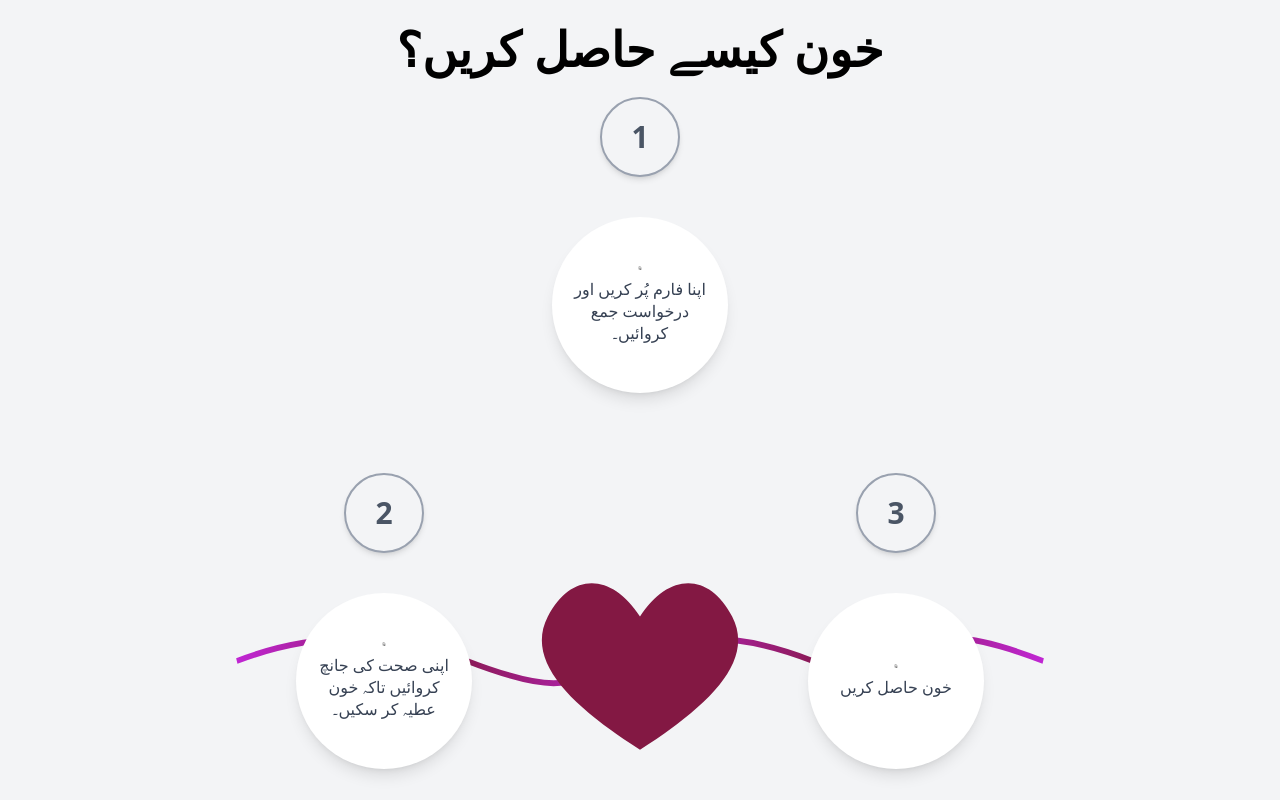
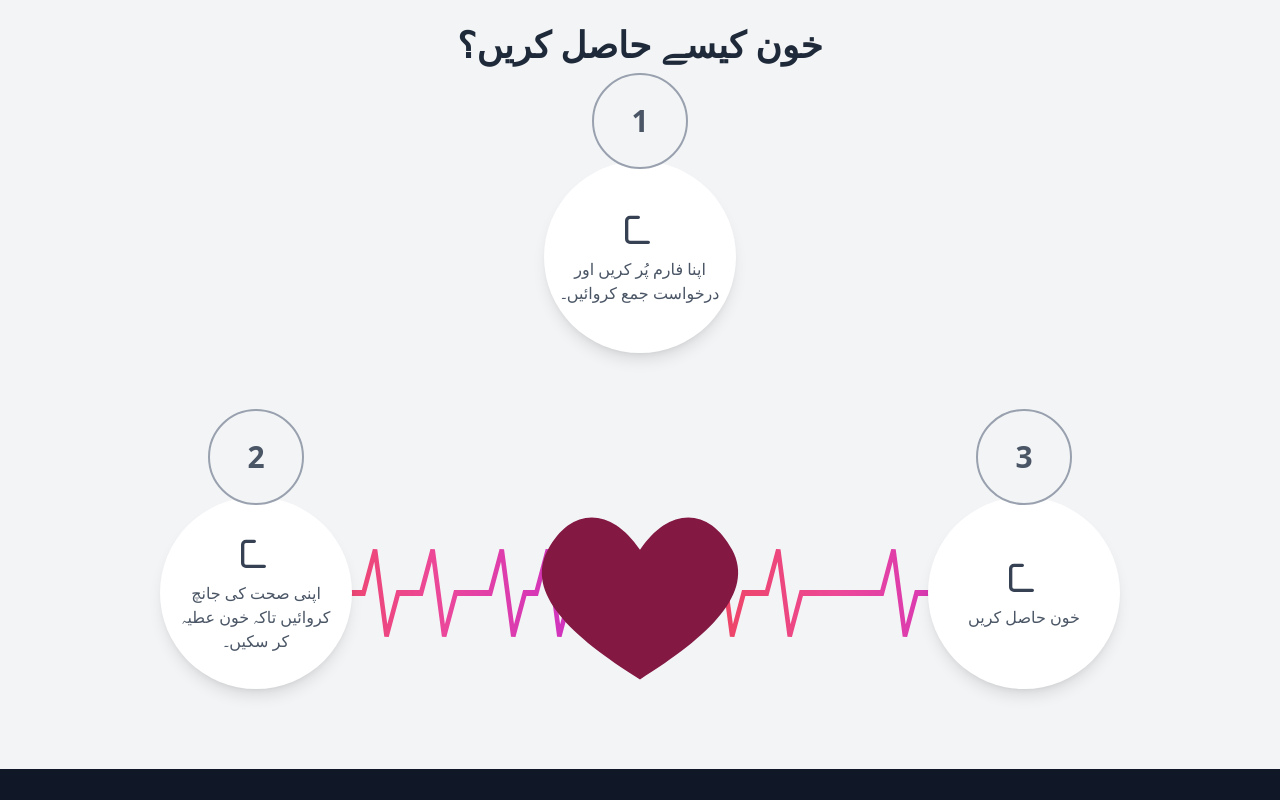
Before and after one commit to Hammadsoftware/Bloodcharity_Frontend, a React (Vite) app: page / in a window 1280 px wide. Shown: the part 2320-3120 px from the top of the page. Built offline with nearby package versions, Linux system fonts and the light colour scheme.

Commit message:
Update HowToGetBloodSection.jsx
d

```diff
--- a/src/components/HowToGetBloodSection.jsx
+++ b/src/components/HowToGetBloodSection.jsx
@@ -1,17 +1,17 @@
 import React from 'react';
 
 // A separate component that displays the numbered circle and content.
-const StepCircle = ({ num, text, iconPath }) => (
-  <div className="flex flex-col items-center relative py-10 px-2 sm:px-4 md:px-6"> {/* Adjusted padding for spacing */}
-    {/* Outer numbered circle */}
-    <div className="w-16 h-16 sm:w-20 sm:h-20 rounded-full border-2 border-gray-400 flex items-center justify-center absolute z-20 -top-8 sm:-top-10 left-1/2 -translate-x-1/2 bg-gray-100 shadow-md"> {/* Adjusted top and added shadow */}
-      <span className="text-2xl sm:text-3xl font-bold text-gray-600">{num}</span>
+const StepCircle = ({ num, text }) => (
+  <div className="flex flex-col items-center relative py-8 sm:py-10 md:py-12"> {/* Added responsive vertical spacing */}
+    {/* Outer numbered circle - displays the step number */}
+    <div className="w-16 h-16 sm:w-20 sm:h-20 md:w-24 md:h-24 rounded-full border-2 border-gray-400 flex items-center justify-center absolute z-20 -top-8 sm:-top-10 left-1/2 -translate-x-1/2 bg-gray-100"> {/* Adjusted top position for responsiveness, added background to cover the connecting line */}
+      <span className="text-2xl sm:text-3xl md:text-3xl font-bold text-gray-600">{num}</span> {/* Made font size responsive */}
     </div>
-    {/* Inner content circle */}
-    <div className="w-36 h-36 sm:w-44 sm:h-44 rounded-full bg-white shadow-lg flex flex-col items-center justify-center p-3 sm:p-4 text-center z-10 mt-10"> {/* Adjusted size and added margin-top to push down */}
-      {/* Icon (document-text icon) */}
+    {/* Inner content circle - contains an icon and descriptive text */}
+    <div className="w-32 h-32 sm:w-40 sm:h-40 md:w-48 md:h-48 rounded-full bg-white shadow-lg flex flex-col items-center justify-center p-3 sm:p-4 text-center z-10"> {/* Removed mt, added responsive padding */}
+      {/* Icon (pen icon as per image) - represents the action for the step */}
       <svg
-        className="w-9 h-9 sm:w-11 sm:h-1 mb-1 sm:mb-2" // Icon color changed to red for consistency
+        className="w-8 h-8 sm:w-10 sm:h-10 text-gray-700 mb-1 sm:mb-2" // Made icon size responsive
         fill="none"
         stroke="currentColor"
         viewBox="0 0 24 24"
@@ -20,85 +20,83 @@ const StepCircle = ({ num, text, iconPath }) => (
         <path
           strokeLinecap="round"
           strokeLinejoin="round"
-          strokeWidth="1.5" // Slightly thinner stroke for elegance
-          d="M9 12h6m-6 4h6m2 5H7a2 2 0 01-2-2V5a2 2 0 012-2h5.586a1 1 0 01.707.293l5.414 5.414a1 1 0 01.293.707V19a2 2 0 01-2 2z"
+          strokeWidth="2"
+          d="M11 5H6a2 2 0 00-2 2v11a2 2 0 002 2h11a2 0 002-2v-5m-7-7l4-4m-4 4l-7 7m7-7v7m0-7H7"
         ></path>
-        {/* If you want a pen explicitly with paper, you might use a path like this, or combine two paths */}
-        {/* Example for pen on paper (might need adjustment based on desired look): */}
-        {/* <path strokeLinecap="round" strokeLinejoin="round" strokeWidth="2" d="M11 5H6a2 2 0 00-2 2v11a2 2 0 002 2h11a2 2 0 002-2v-5m-7-7l4-4m-4 4l-7 7m7-7v7m0-7H7"></path> */}
       </svg>
-      <p className="text-sm sm:text-base text-gray-700 leading-snug"> {/* Adjusted font size and line height */}
+      {/* Text description for the step */}
+      <p className="text-xs sm:text-sm md:text-base text-gray-600"> {/* Made font size more responsive */}
         {text}
       </p>
     </div>
   </div>
 );
 
+// Main component for the "How to Get Blood" section
 const HowToGetBloodSection = () => {
   return (
-    <div className="min-h-screen bg-gray-100 p-4 md:p-8 flex flex-col items-center justify-center">
-      {/* Title */}
-      <h2 className="text-3xl sm:text-4xl md:text-5xl font-extrabold  mb-12 md:mb-16 mt-8 text-center">
-        خون کیسے حاصل کریں؟
+    <div className="min-h-screen bg-gray-100 p-4 md:p-8 flex flex-col items-center justify-center"> {/* Responsive padding and centering */}
+      {/* Section Title */}
+      <h2 className="text-2xl sm:text-3xl md:text-4xl font-bold text-gray-800 mb-8 md:mb-12 mt-4 md:mt-8 text-center"> {/* Responsive font size and margins */}
+        خون کیسے حاصل کریں؟ {/* Title in Urdu: "How to get blood?" */}
       </h2>
-
-      <div className="relative flex flex-col items-center w-full max-w-sm sm:max-w-xl md:max-w-4xl lg:max-w-6xl">
-
-        {/* Step 1 */}
-        <div className="mb-16 md:mb-20"> {/* Increased bottom margin for spacing */}
-          <StepCircle num={1} text="اپنا فارم پُر کریں اور درخواست جمع کروائیں۔" />
+      {/* Container for all steps and the connecting heartbeat line */}
+      <div className="relative flex flex-col items-center w-full max-w-sm sm:max-w-md md:max-w-2xl lg:max-w-6xl"> {/* Controlled max-width for better layout on larger screens */}
+        {/* Step 1: Fill out the form */}
+        <div className="mb-8 md:mb-12"> {/* Responsive bottom margin */}
+          <StepCircle num={1} text="اپنا فارم پُر کریں اور درخواست جمع کروائیں۔" /> {/* Text: "Fill out your form and submit the application." */}
         </div>
-
         {/* Horizontal line and container for Steps 2 and 3 */}
-        <div className="relative w-full flex flex-col md:flex-row justify-around items-center px-2 sm:px-4 md:px-8 lg:px-16">
+        {/* This div arranges Step 2 and Step 3 horizontally, with the SVG heartbeat line in between */}
+        <div className="relative w-full flex flex-row justify-between items-start px-2 sm:px-4 md:px-8 lg:px-24">
           {/* Heartbeat line and central heart SVG as a background element */}
-          {/* Note: SVG needs to be positioned carefully to connect circles visually */}
           <svg
-            className="absolute w-full h-full top-1/2 left-1/2 -translate-x-1/2 -translate-y-1/2 z-0"
-            viewBox="0 0 1000 200"
-            preserveAspectRatio="none"
-            style={{ overflow: 'visible' }}
+            className="absolute w-full h-full top-1/2 left-1/2 -translate-x-1/2 -translate-y-1/2" /* Center SVG container */
+            viewBox="0 0 1000 200" /* Standard viewBox for the SVG content */
+            preserveAspectRatio="none" /* Allows the SVG to stretch to fill its container */
+            style={{ overflow: 'visible', zIndex: 0 }} /* Ensures parts of the SVG outside the viewBox are visible, sets low z-index to be in background */
           >
-            {/* Heartbeat lines (ECG pulse) */}
+            {/* Define gradient for the heartbeat line */}
+            <defs>
+              <linearGradient id="heartbeatGradient" x1="0%" y1="0%" x2="100%" y2="0%">
+                <stop offset="0%" style={{ stopColor: '#ef4444', stopOpacity: 1 }} /> {/* Red start */}
+                <stop offset="50%" style={{ stopColor: '#ec4899', stopOpacity: 1 }} /> {/* Pink middle */}
+                <stop offset="100%" style={{ stopColor: '#c026d3', stopOpacity: 1 }} /> {/* Purple end */}
+              </linearGradient>
+            </defs>
+            {/* Left heartbeat line path (ECG pulse) */}
             <path
-              // Left segment, adjusted path coordinates for better flow
-              d="M 150,100 Q 250,70 350,100 T 450,100 T 500,100" // Simplified with Quadratic Bezier for smoother pulse
+              // This path draws the left segment of the heartbeat line, connecting to the heart
+              d="M 150,100
+                L 200,100 L 210,100 L 220,70 L 230,130 L 240,100 L 250,100 L 260,100 L 270,70 L 280,130 L 290,100 L 300,100 L 310,100 L 320,70 L 330,130 L 340,100 L 350,100
+                L 360,100 L 370,100 L 380,70 L 390,130 L 400,100 L 410,100 L 420,70 L 430,130 L 440,100 L 450,100 L 460,100 L 470,70 L 480,130 L 490,100 L 500,100"
               fill="none"
-              stroke="url(#heartbeatGradient)"
+              stroke="url(#heartbeatGradient)" // Apply the defined gradient
               strokeWidth="4"
             />
+            {/* Right heartbeat line path (ECG pulse) */}
             <path
-              // Right segment
-              d="M 500,100 Q 550,70 650,100 T 750,100 T 850,100" // Simplified with Quadratic Bezier
+              // This path draws the right segment of the heartbeat line, connecting from the heart
+              d="M 500,100
+                L 510,100 L 520,70 L 530,130 L 540,100 L 550,100 L 560,100 L 570,70 L 580,130 L 590,100 L 600,100 L 610,100 L 620,70 L 630,130 L 640,100 L 650,100
+                L 700,100 L 710,100 L 720,70 L 730,130 L 740,100 L 750,100 L 760,100 L 770,70 L 780,130 L 790,100 L 800,100 L 810,100 L 820,70 L 830,130 L 840,100 L 850,100"
               fill="none"
-              stroke="url(#heartbeatGradient)"
+              stroke="url(#heartbeatGradient)" // Apply the defined gradient
               strokeWidth="4"
             />
-            <defs>
-              <linearGradient id="heartbeatGradient" x1="0%" y1="0%" x2="100%" y2="0%">
-                <stop offset="0%" style={{ stopColor: '#c026d3', stopOpacity: 1 }} /> {/* Purple-pink */}
-                <stop offset="50%" style={{ stopColor: '#831843', stopOpacity: 1 }} /> {/* Dark purple-red */}
-                <stop offset="100%" style={{ stopColor: '#c026d3', stopOpacity: 1 }} />
-              </linearGradient>
-            </defs>
-            {/* Central Heart */}
-            <g transform="translate(500, 100) scale(1.0)">
+            {/* Central Heart SVG */}
+            <g transform="translate(500, 100) scale(1.0)"> {/* Center the heart within the SVG viewBox, set scale to 1.0 (original size) */}
               <path
+                // Heart shape path, large and precise as per image
                 d="M 0,-30 C 25,-60 60,-60 80,-30 C 100,0 60,30 0,60 C -60,30 -100,0 -80,-30 C -60,-60 -25,-60 0,-30 Z"
-                fill="#831843"
+                fill="#831843" // Matches the dark red from the gradient
               />
             </g>
           </svg>
-
-          {/* Step 2 */}
-          <div className="mb-16 md:mb-0"> {/* Added mb for mobile, removed for larger screens */}
-            <StepCircle num={2} text="اپنی صحت کی جانچ کروائیں تاکہ خون عطیہ کر سکیں۔" />
-          </div>
-
-          {/* Step 3 */}
-          <div>
-            <StepCircle num={3} text="خون حاصل کریں" />
-          </div>
+          {/* Step 2: Get your health checked */}
+          <StepCircle num={2} text="اپنی صحت کی جانچ کروائیں تاکہ خون عطیہ کر سکیں۔" /> {/* Text: "Get your health checked so you can donate blood." */}
+          {/* Step 3: Receive blood */}
+          <StepCircle num={3} text="خون حاصل کریں" /> {/* Text: "Receive blood." */}
         </div>
       </div>
     </div>
```
